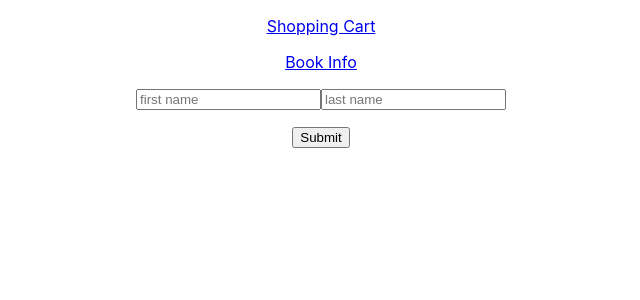
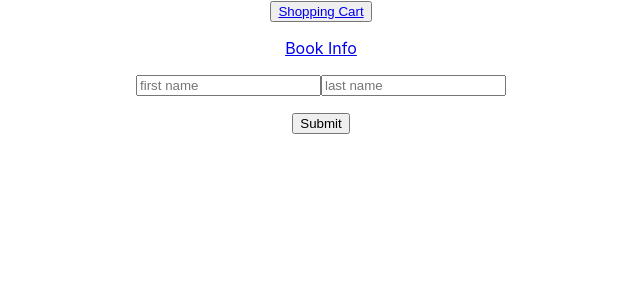
Before and after one commit to jazzyboii/book-app, a React (Create React App) app in the folder book-app/: page /book-info in a window 1280 px wide. Shown: the top 300 px of the page, without its empty margins (319-959 px from the left). Built offline with nearby package versions, Linux system fonts and the light colour scheme.

Commit message:
useContext works!

```diff
--- a/book-app/src/App.js
+++ b/book-app/src/App.js
@@ -5,24 +5,29 @@ import ShoppingCart from './components/ShoppingCart/ShoppingCart';
 import BookPage from "./components/bookPage/BookPage";
 import {Button} from '@mui/material';
 import AuthorContextProvider from "./contexts/authorContext";
+import ShoppingProvider from './contexts/shoppingContext';
 
 function App() {
   return (
     <div className="App">
+      <ShoppingProvider>
       <AuthorContextProvider>
         <nav>
-          <p>
+          <button>
             <Link to="/shopping-cart">Shopping Cart</Link>
-          </p>
+          </button>
           <p>
             <Link to="/book-info">Book Info</Link>
           </p>
         </nav>
+
         <Routes>
           <Route path="/shopping-cart" element={<ShoppingCart />} />
           <Route path="/book-info" element={<BookPage />} />
         </Routes>
+
       </AuthorContextProvider>
+      </ShoppingProvider>
     </div>
   );
 }
--- a/book-app/src/components/ShoppingCart/ShoppingCart.js
+++ b/book-app/src/components/ShoppingCart/ShoppingCart.js
@@ -10,13 +10,15 @@ import { ShoppingContext } from "../../contexts/shoppingContext";
 // import BookCard from "./BookCard";
 
 export default function ShoppingCart() {
-    const {shoppingList} = useContext(ShoppingContext);
+    const shoppingList = useContext(ShoppingContext);
     const [cart, setCart] = useState([]);
     const [deleteId, setDeleteId] = useState();
     const [wantsToDelete, setWantsToDelete] = useState(false);
     const [reloadData, setReloadData] = useState(true);
 
-    console.log("shopping list: ", shoppingList)
+    console.log("shopping list: ", shoppingList.cart)
+
+
     useEffect( () => {
             if (reloadData) {
                 fetch("http://localhost:9000/shopping/info")
--- a/book-app/src/contexts/shoppingContext.js
+++ b/book-app/src/contexts/shoppingContext.js
@@ -1,9 +1,6 @@
 import React, { createContext, useState } from 'react';
 
-const ShoppingContext = createContext({
-    cart: [],
-    setCart: () => {}
-});
+const ShoppingContext = createContext();
 
 const ShoppingProvider = ({children}) => {
     const [cart, setCart] = useState([
```
